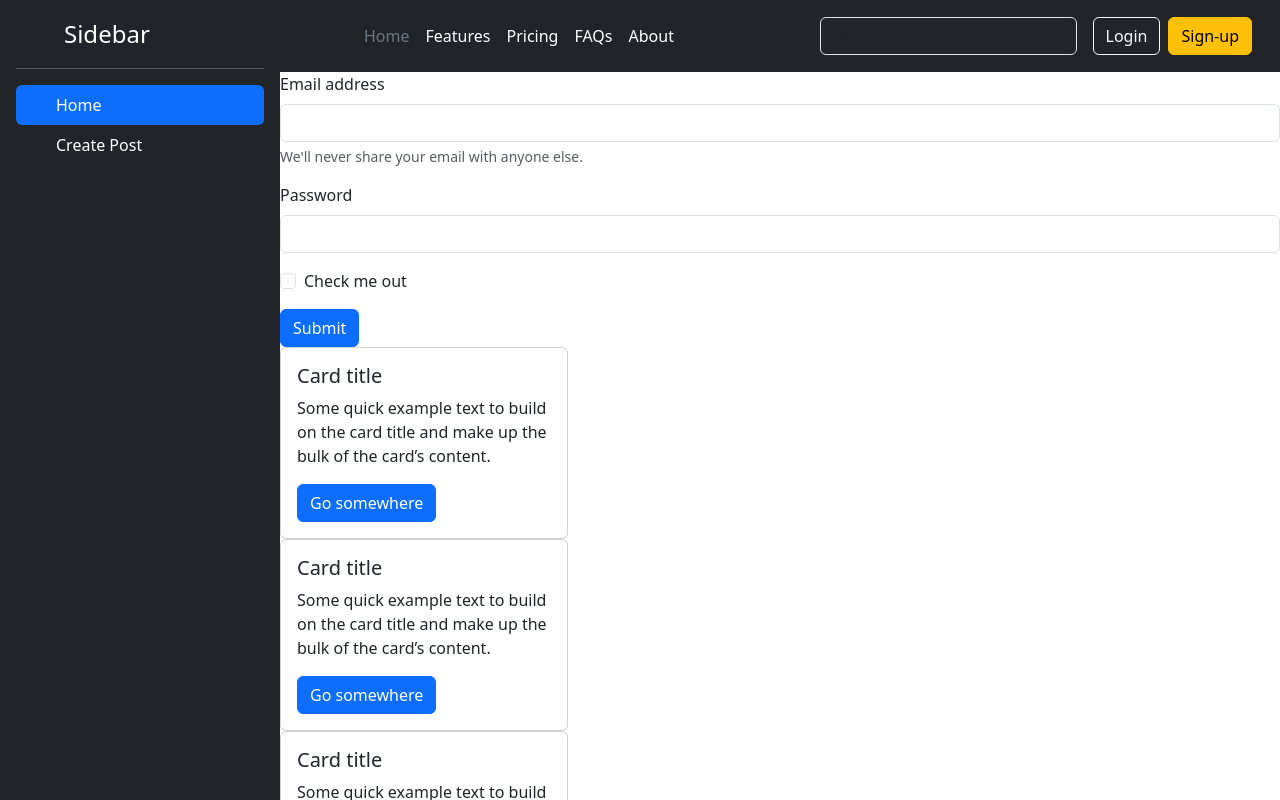
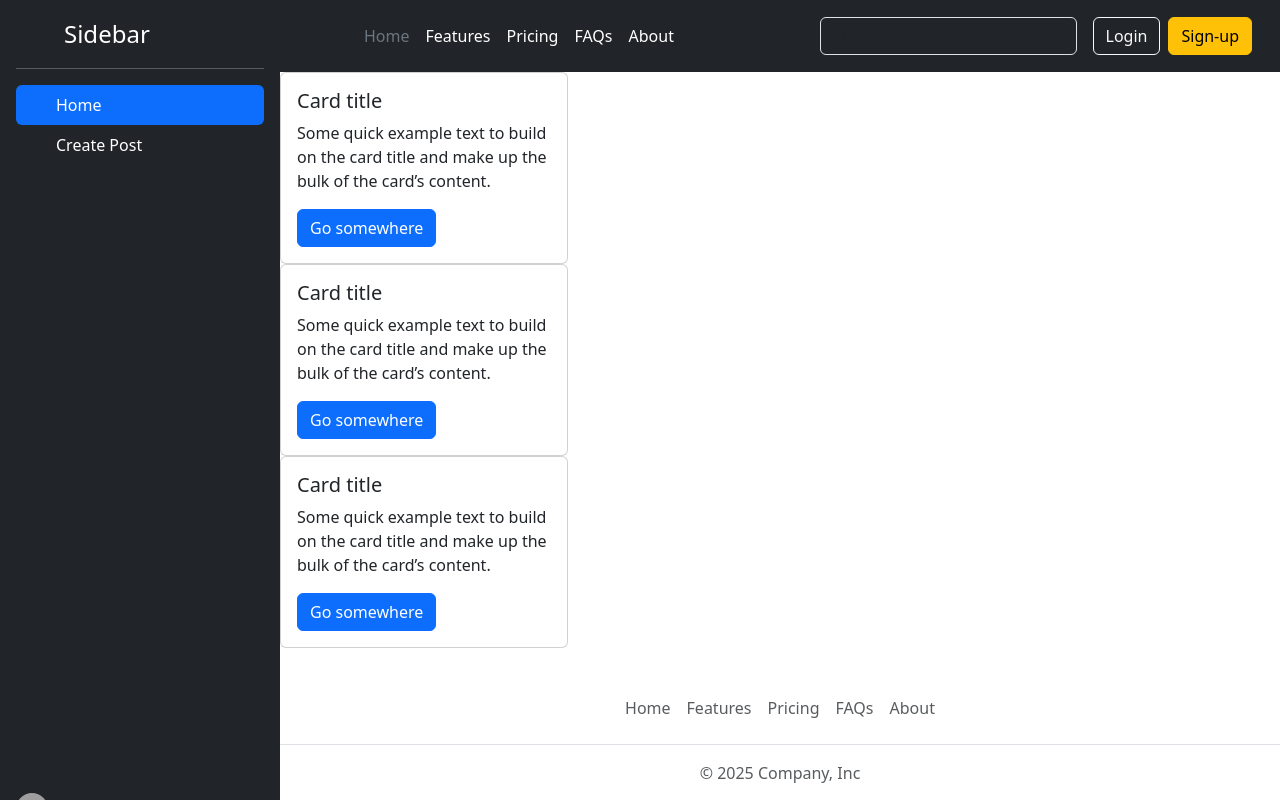
Before and after one commit to Daksh-Badhwar/Social_Media, a React (Vite) app: page / in a window 1280 px wide. Shown: the top 800 px of the page. Built offline with nearby package versions, Linux system fonts and the light colour scheme; grey boxes are pictures that could not be loaded.

Commit message:
selected tab should be highlighted and should function accordingly

```diff
--- a/src/App.jsx
+++ b/src/App.jsx
@@ -1,24 +1,30 @@
 
 import './App.css'
 import "bootstrap/dist/css/bootstrap.min.css";
-import React from "react";
+
 import Header from "./components/Header";
 import Footer from "./components/Footer";
 
 import CreatePost from "./components/CreatePost";
 import Sidebar from "./components/Sidebar";
 import PostList from "./components/PostList";
+import {useState} from "react"
 
 function App() {
-
+  const[selectedTab,setSelectedTab]=useState("Home");
   return (
     <div className="app-container">
-    <Sidebar/>
+    <Sidebar selectedTab={selectedTab}/>
 
     <div className="content">
       <Header/>
-      <CreatePost/>
-      <PostList/>
+
+      {selectedTab==="Home"?(
+        <PostList/>):(
+        <CreatePost/>)
+      }
+
+
       <Footer/>
     </div>
     </div>
--- a/src/components/Sidebar.jsx
+++ b/src/components/Sidebar.jsx
@@ -1,4 +1,4 @@
-const Sidebar = () => {
+const Sidebar = ({selectedTab}) => {
   return (
     <div className="d-flex flex-column flex-shrink-0 p-3 text-bg-dark sidebar" style={{ width: "280px" }}>
       <a href="/" className="d-flex align-items-center mb-3 mb-md-0 me-md-auto text-white text-decoration-none">
@@ -10,7 +10,7 @@
       <hr />
       <ul className="nav nav-pills flex-column mb-auto">
         <li className="nav-item">
-          <a href="#" className="nav-link active" aria-current="page">
+          <a href="#" className={`nav-link text-white ${selectedTab==="Home" && "active"}`} aria-current="page">
             <svg className="bi pe-none me-2" width="16" height="16" aria-hidden="true">
               <use href="#home"></use>
             </svg>
@@ -18,7 +18,7 @@
           </a>
         </li>
         <li>
-          <a href="#" className="nav-link text-white">
+          <a href="#" className={`nav-link text-white ${selectedTab==="Create Post" && "active"}`}>
             <svg className="bi pe-none me-2" width="16" height="16" aria-hidden="true">
               <use href="#speedometer2"></use>
             </svg>
```
